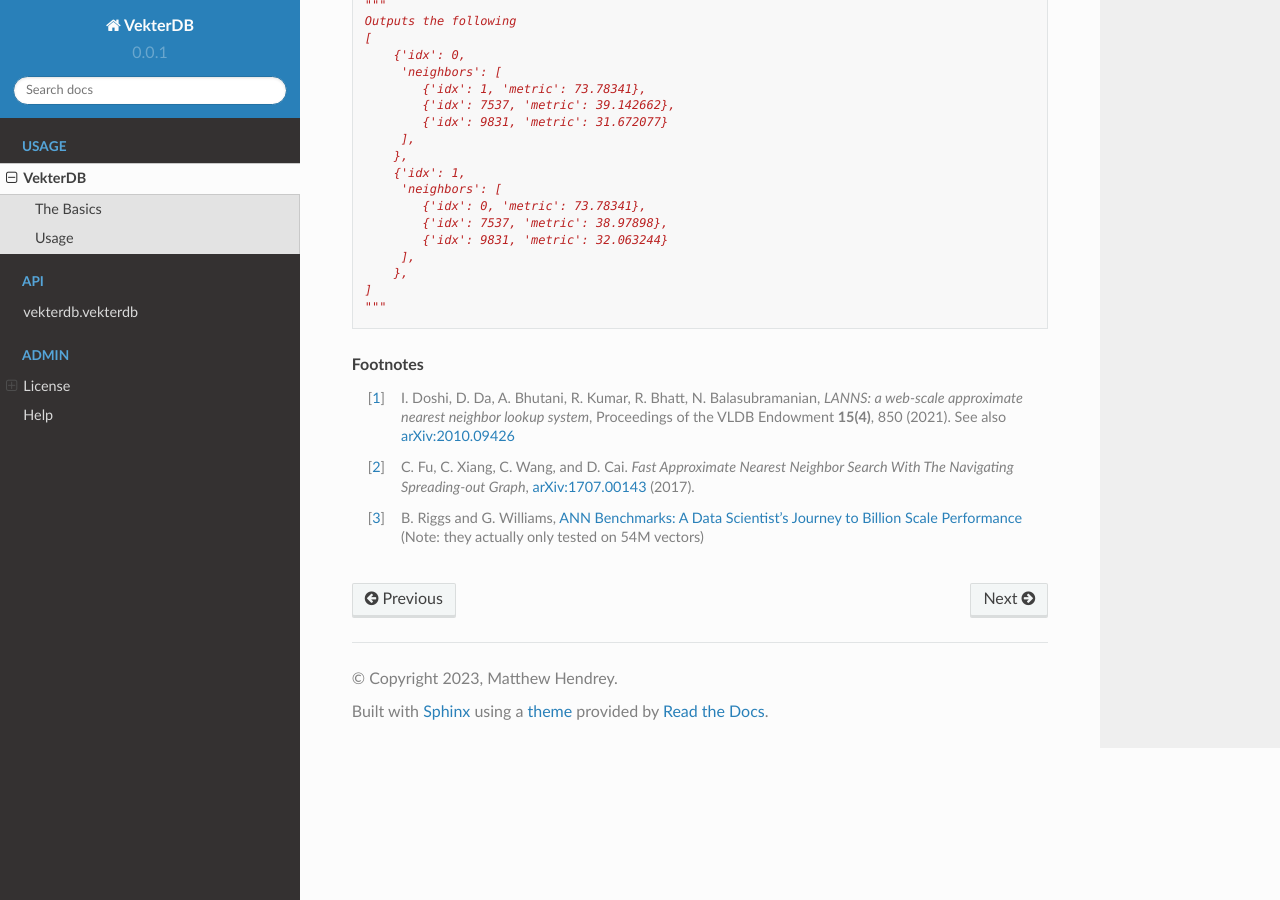
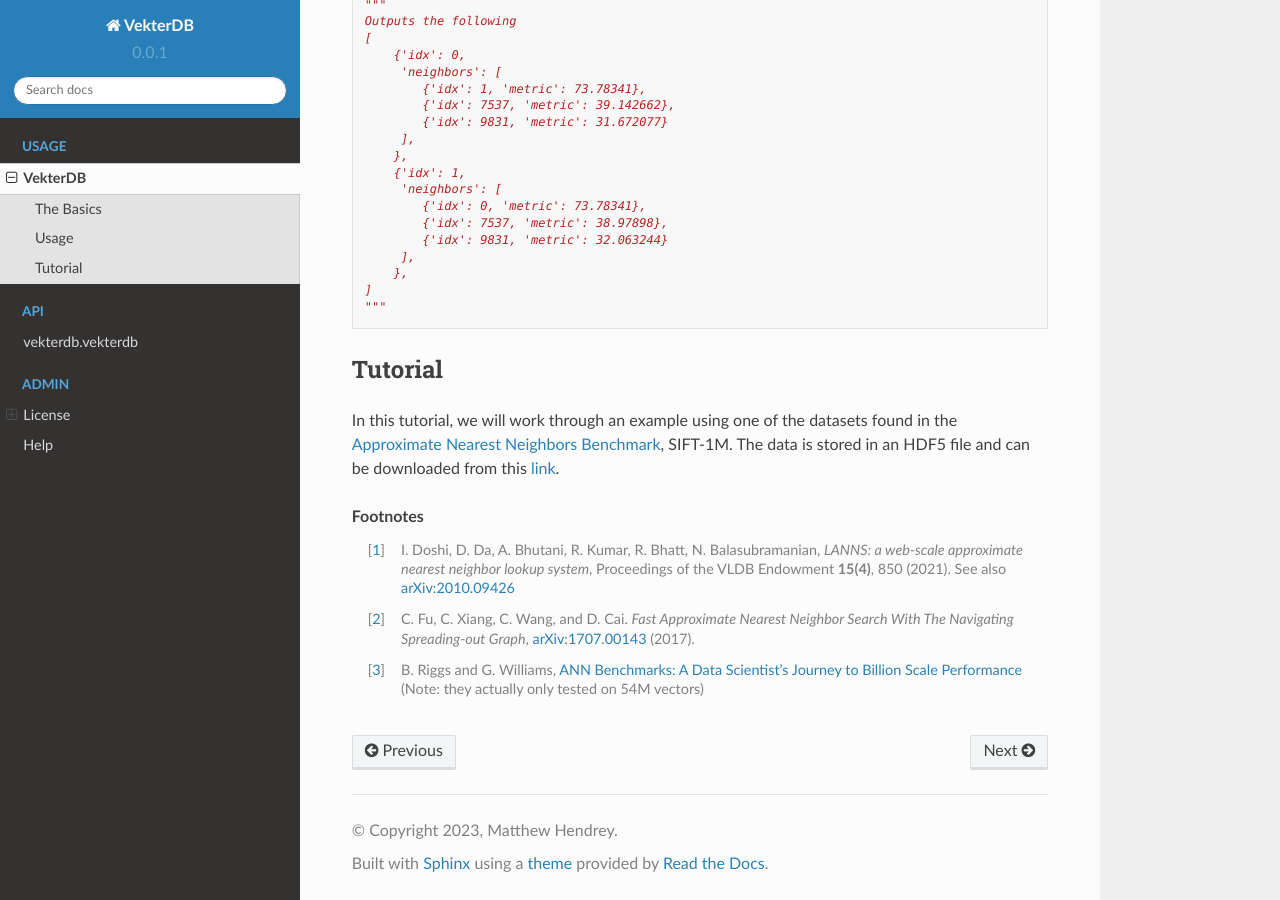
Before and after one commit to mhendrey/vekterdb, a Sphinx documentation site: the page built from docs/source/vekterdb.rst, in a window 1280 px wide and 900 px high, scrolled down 1133 px. Built offline with Sphinx 7.4.7 and the Read the Docs theme 2.0.0, drawn with Linux system fonts in a browser that asks for light colours.

Commit message:
Starting a Tutorial Section

```diff
--- a/docs/source/vekterdb.rst
+++ b/docs/source/vekterdb.rst
@@ -73,6 +73,15 @@
     ]
     """
 
+Tutorial
+----------------------------------------------------------------------------------------
+In this tutorial, we will work through an example using one of the datasets found in the
+`Approximate Nearest Neighbors Benchmark
+<https://github.com/erikbern/ann-benchmarks?tab=readme-ov-file#data-sets>`_, SIFT-1M.
+The data is stored in an HDF5 file and can be downloaded from this `link
+<http://ann-benchmarks.com/sift-128-euclidean.hdf5>`_.
+
+
 
 .. rubric:: Footnotes
 
```
